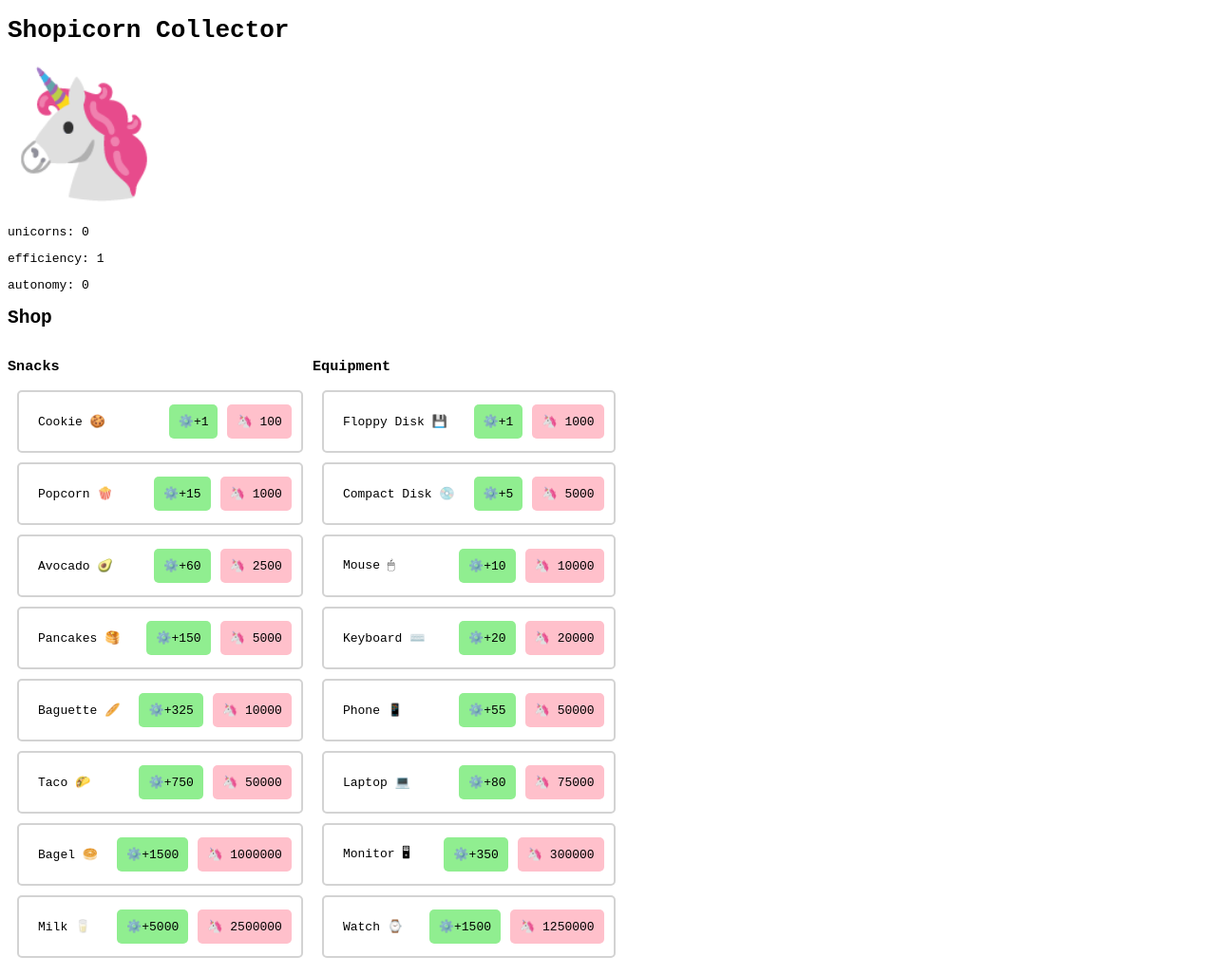
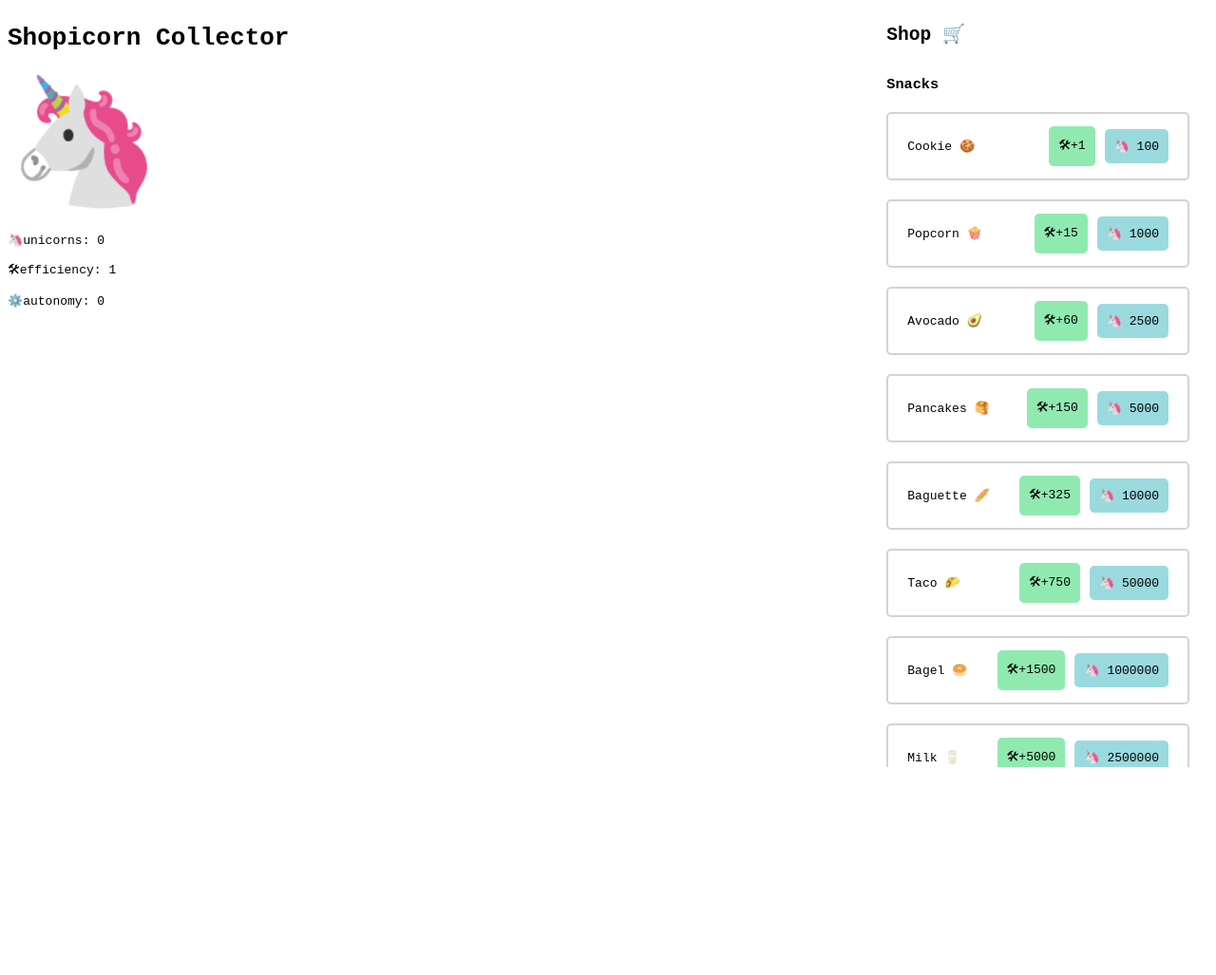
Before and after one commit to maaslalani/UnicornFarmer, a plain HTML site: page index.html in a window 1280 px wide. Shown: the whole page at 95% size. After the commit the page ends 816 px from the top, so only its background shows below. Drawn offline with Linux system fonts and the light colour scheme.

Commit message:
Load shop on the side

```diff
--- a/index.html
+++ b/index.html
@@ -6,18 +6,22 @@
   <link rel="stylesheet" href="styles.css">
 </head>
 <body>
+  <main>
     <h1>Shopicorn Collector</h1>
 
     <div id="target">
       🦄
     </div>
 
-  <p> unicorns: <span id="score">0</span> </p>
-  <p> efficiency: <span id="efficiency">1</span> </p>
-  <p> autonomy: <span id="autonomy">0</span> </p>
+    <p>🦄unicorns: <span id="score">0</span> </p>
+    <p>🛠efficiency: <span id="efficiency">1</span> </p>
+    <p>⚙️autonomy: <span id="autonomy">0</span> </p>
+  </main>
 
-  <h2>Shop</h2>
+  <section>
+    <h2>Shop 🛒</h2>
     <div id="shop">
+      <div>
         <div id="snacks">
           <h3>Snacks</h3>
         </div>
@@ -25,6 +29,9 @@
           <h3>Equipment</h3>
         </div>
       </div>
+    </div>
+  </section>
+
   <script src="scripts/Upgrade.js"></script>
   <script src="scripts/Snack.js"></script>
   <script src="scripts/Equipment.js"></script>
--- a/styles.css
+++ b/styles.css
@@ -1,5 +1,17 @@
 body {
   font-family: monospace;
+  display: flex;
+  flex: 1;
+  height: 100vh;
+  overflow: hidden;
+}
+
+main {
+  flex: 1;
+}
+
+section {
+  overflow: scroll;
 }
 
 #target {
@@ -10,8 +22,9 @@ body {
   display: flex;
 
   padding-left: 20px;
-  padding-right: 10px;
-  margin: 10px;
+  padding-right: 20px;
+  margin: 20px;
+  margin-left: 0;
 
   border-width: 2px;
   border-style: solid;
@@ -43,7 +56,7 @@ body {
 .cost {
   padding: 10px;
   margin-left: 10px;
-  background-color: pink;
+  background-color: #9adadf;
   border-radius: 5px;
 }
 
@@ -53,11 +66,15 @@ body {
 
 .increase {
   padding: 10px;
-  background-color: lightgreen;
+  background-color: #90eab0;
   border-radius: 5px;
 }
 
-.increase:before {
+#snacks .upgrade .increase:before {
+  content: '🛠';
+}
+
+#equipment .upgrade .increase:before {
   content: '⚙️';
 }
 
```
Lines whose indentation alone changed are shown as unchanged.
